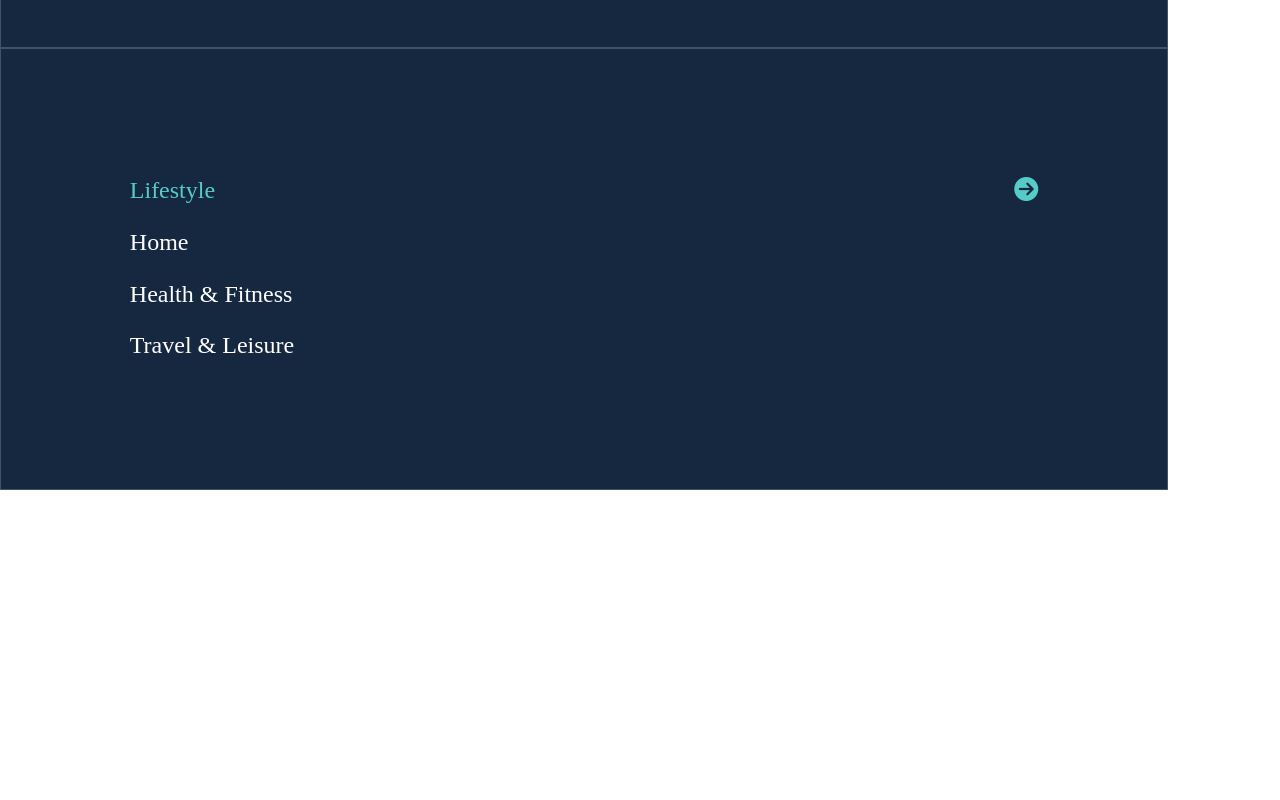
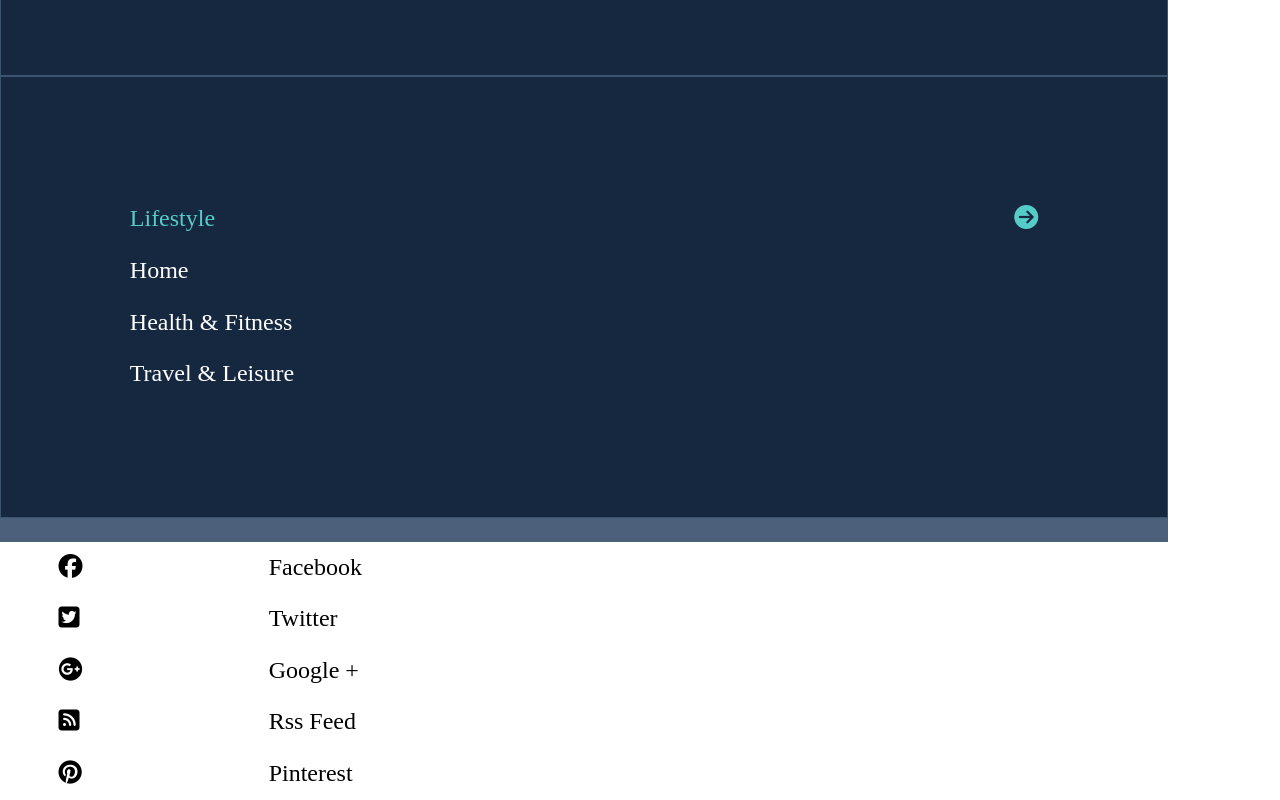
Before and after one commit to MarasPiotras/Weekly_Web_Dev_Challenge_4, a plain HTML site: page index.html in a window 1280 px wide. Shown: the part 1368-2168 px from the top of the page. Before the commit the page ends 1858 px from the top, so only its background shows below. Drawn offline with Linux system fonts and the light colour scheme.

Commit message:
Add html and style for social media

```diff
--- a/index.html
+++ b/index.html
@@ -46,7 +46,7 @@
                 <li><i class="fas fa-info-circle"></i>About</li>
                 <li><i class="fas fa-envelope"></i>Contact</li>
             </ul>
-            <div>
+            <div class="unactive">
                 <ul class="contact-data">
                     <li><i class="fas fa-phone-alt"></i>
                         <p>(912) 555-124<br>
@@ -94,7 +94,15 @@
                     <li>Travel & Leisure</li>
                 </ul>
             </div>
-            <div></div>
+            <div class="social-media">
+                <ul>
+                    <li><i class="fab fa-facebook"></i>Facebook</li>
+                    <li><i class="fab fa-twitter-square"></i>Twitter</li>
+                    <li><i class="fab fa-google-plus"></i>Google +</li>
+                    <li><i class="fas fa-rss-square"></i>Rss Feed</li>
+                    <li><i class="fab fa-pinterest"></i>Pinterest</li>
+                </ul>
+            </div>
             <div></div>
             <div></div>
             <div></div>
--- a/sass/_hamburgerMenu.sass
+++ b/sass/_hamburgerMenu.sass
@@ -12,6 +12,7 @@
         flex-grow: 1
     div
         overflow: hidden
+        height: 0
     .menu
         list-style: none
         li
@@ -36,6 +37,8 @@
 
 .hamburger-menu.active
     left: 0
+    div.active
+        height: 100%
 
 .contact-data.active
     transform: translateY(0)
--- a/sass/_header.sass
+++ b/sass/_header.sass
@@ -1,7 +1,7 @@
 .blog-content
     background-color: #152840
-    // padding: 10%
     color: white
+    margin-bottom: 1em
     ul
         list-style: none
         padding: 10%
@@ -12,3 +12,13 @@
             display: flex
             justify-content: space-between
             color: #56CCC8
+
+.social-media
+    background-color: white
+    ul
+        list-style: none
+        li
+            display: flex
+            padding: 12px 5%
+            i
+                flex-basis: 20%
--- a/sass/_menu.sass
+++ b/sass/_menu.sass
@@ -7,6 +7,7 @@
     background-color: white
     border: 1px solid black
     font-size: 28px
+    margin-bottom: 1em
     ul
         display: none
     .search
```
Also changed, not shown: style/style.css, 1 other file.
